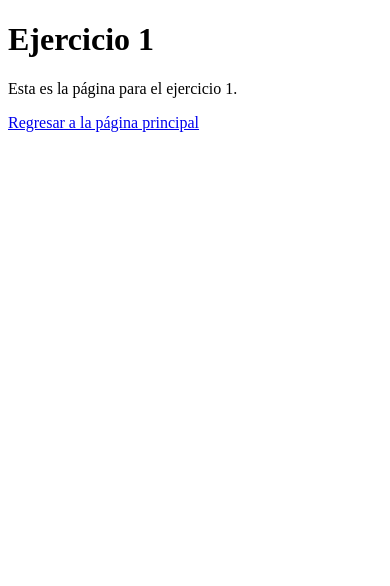
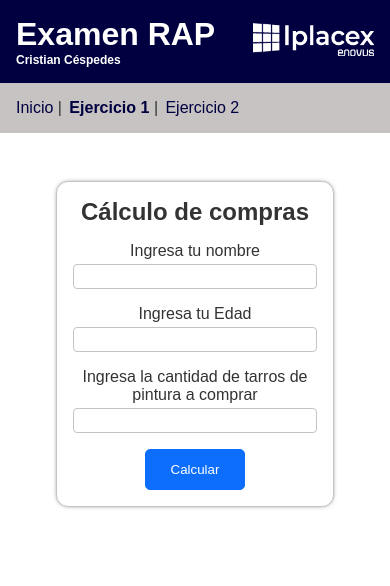
Before and after one commit to Ndroide/ex_cristianc, a Flask app: page /ejercicio1 in a window 390 px wide. Shown: the top 586 px of the page. Run offline with Flask 3, Linux system fonts and the light colour scheme.

Commit message:
examen final cris

```diff
--- a/main.py
+++ b/main.py
@@ -1,23 +1,64 @@
-from flask import Flask, render_template
+from flask import Flask, render_template, request
 
-# Crear una instancia de Flask
 app = Flask(__name__)
 
-# Ruta para la página principal
+# Usuarios registrados
+users = {
+    "juan": "admin",
+    "pepe": "user"
+}
+
+# Ruta principal con los botones
 @app.route('/')
-def home():
-    return render_template('index.html')  # Esta página se renderizará desde templates/index.html
+def index():
+    return render_template('index.html')
 
-# Ruta para el Ejercicio 1
-@app.route('/ejercicio1')
+def format_currency(value):
+    # Formato tipo moneda CLP
+    return f"${value:,.0f}".replace(",", ".")
+
+# Ejercicio 1: Formulario
+@app.route('/ejercicio1', methods=['GET', 'POST'])
 def ejercicio1():
-    return render_template('ejercicio1.html')  # Esta página se renderizará desde templates/ejercicio1.html
+    resultado = None
+    if request.method == 'POST':
+        nombre = request.form['nombre']
+        edad = int(request.form['edad'])
+        tarros = int(request.form['tarros'])
+        precio_tarros = 9000 * tarros
+        descuento = 0
 
-# Ruta para el Ejercicio 2
-@app.route('/ejercicio2')
+        # Cálculo del descuento
+        if 18 <= edad <= 30:
+            descuento = 0.15
+        elif edad > 30:
+            descuento = 0.25
+
+        total_con_descuento = precio_tarros * (1 - descuento)
+
+        resultado = {
+            'nombre': nombre,
+            'precio_tarros': format_currency(precio_tarros),
+            'total_con_descuento': format_currency(total_con_descuento)
+        }
+
+    return render_template('ejercicio1.html', resultado=resultado)
+
+# Ejercicio 2: Formulario
+@app.route('/ejercicio2', methods=['GET', 'POST'])
 def ejercicio2():
-    return render_template('ejercicio2.html')  # Esta página se renderizará desde templates/ejercicio2.html
+    mensaje = None
+    if request.method == 'POST':
+        usuario = request.form['usuario']
+        contrasena = request.form['contrasena']
 
-# Ejecutar la aplicación
-if __name__ == '__main__':
+        if usuario in users and users[usuario] == contrasena:
+            mensaje = f"Bienvenido {'administrador' if usuario == 'juan' else 'usuario'} {usuario}"
+        else:
+            mensaje = "Usuario o contraseña incorrectos"
+
+    return render_template('ejercicio2.html', mensaje=mensaje)
+
+# Ejecuta la aplicación
+if __name__ == "__main__":
     app.run(debug=True)
--- /dev/null
+++ b/static/style.css
@@ -0,0 +1,189 @@
+/* RESET */
+* {
+    margin: 0;
+    padding: 0;
+    box-sizing: border-box;
+}
+
+body {
+    font-family: Arial, sans-serif;
+    color: #333;
+}
+/* HEADER */
+header {
+    width: 100%;
+    padding: 1rem;
+    background-color: #000040;
+    display: flex;
+    flex-direction: row;
+    align-items: center;
+    justify-content: space-between;
+}
+header h1 {
+    display: flex;
+    flex-direction: column;
+    color: #ffffff;
+}
+header h1 small {
+    font-size: 12px;
+}
+.breadcrumb {
+    padding: 1rem;
+    background-color: #c6c3c2;
+}
+.breadcrumb nav ul {
+    margin: 0;
+    padding: 0;
+    display: flex;
+}
+.breadcrumb nav ul li {
+    list-style: none;
+    margin: 0 1rem 0 0;
+    position: relative;
+}
+.breadcrumb nav ul li::before {
+    content: "|";
+    width: 1.5px;
+    height: 100%;
+    display: block;
+    position: absolute;
+    top: 0; right: -6px;
+}
+.breadcrumb nav ul li:last-child:before {
+    content: unset;
+}
+.breadcrumb nav ul li a {
+    text-decoration: none;
+    color: #000040;
+}
+.breadcrumb nav ul li a:hover {
+    opacity: 0.5;
+}
+.breadcrumb nav ul li.active a {
+    font-weight: 600;
+}
+
+/* MAIN */
+main {
+    padding: 2rem;
+}
+main .center-all {
+    width: 100%;
+    height: 100%;
+    display: flex;
+    align-items: center;
+    justify-content: center;
+}
+main .center-all .btn_block {
+    width: 300px;
+    height: 300px;
+    display: block;
+    margin: 0 1.5rem;
+    background-color: purple;
+
+    font-size: 18px;
+    line-height: 1;
+    color: #ffffff;
+
+    border: none;
+    cursor: pointer;
+}
+main .center-all .btn_block:last-child {
+    background-color: green;
+}
+main .center-all .btn_block:hover {
+    background-color: #333333;
+    transition: all 0.5s ease-in-out;
+}
+
+/* PAGE: EJERCICIO 1 */
+.flex-element {
+    display: flex;
+}
+.box-container {
+    width: 50%;
+    padding: 1rem 1.5rem;
+}
+.box-container h2, .box-container h3 {
+    margin: 0 0 1rem 0;
+}
+.box-container form {
+    text-align: center;
+    background-color: #ffffff;
+    border: 1px solid #c6c3c2;
+    border-radius: 12px;
+    padding: 1rem;
+    display: flex;
+    flex-direction: column;
+    -webkit-box-shadow: 0px 0px 5px -2px rgba(0,0,0,0.75);
+    -moz-box-shadow: 0px 0px 5px -2px rgba(0,0,0,0.75);
+    box-shadow: 0px 0px 5px -2px rgba(0,0,0,0.75);
+}
+.box-container form .input {
+    margin: 0 0 1rem 0;
+    display: flex;
+    flex-direction: column;
+}
+.box-container form .input:last-child {
+    margin: 0;
+}
+.box-container form .input label {
+    margin: 0 0 .25rem 0;
+}
+.box-container form .input input {
+    padding: .25rem;
+    border: 1px solid #c6c3c2;
+    border-radius: 4px;
+}
+
+.footer-form .btn_calc {
+    width: fit-content;
+    min-width: 100px;
+    padding: .75rem;
+    color: #ffffff;
+    background-color: #0d6efd;
+    border: 1px solid #0d6efd;
+    border-radius: 5px;
+    cursor: pointer;
+}
+.footer-form .btn_calc:hover {
+    color: #0d6efd;
+    background-color: #ffffff;
+}
+
+.box-container .drop-table {
+    width: 100%;
+    border-collapse: collapse;
+    border-radius: 12px;
+    overflow: hidden;
+    -webkit-box-shadow: 0px 0px 5px -2px rgba(0,0,0,0.75);
+    -moz-box-shadow: 0px 0px 5px -2px rgba(0,0,0,0.75);
+    box-shadow: 0px 0px 5px -2px rgba(0,0,0,0.75);
+}
+.box-container .drop-table thead {
+    background-color: #0d6efd;
+    color: #ffffff;
+}
+.box-container .drop-table thead tr th {
+    padding: .25rem;
+    text-align: start;
+}
+.box-container .drop-table tr td {
+    padding: .25rem;
+}
+.box-container .drop-table tbody tr:nth-child(odd) {
+    background-color: #f2f2f2;
+}
+
+/* MEDIAQUERY */
+@media (max-width: 600px) {
+    .center-all, .flex-element {
+        flex-direction: column;
+    }
+    main .center-all .btn_block {
+        margin: 1.5rem;
+    }
+    .box-container {
+        width: 100%;
+    }
+}
--- a/templates/ejercicio1.html
+++ b/templates/ejercicio1.html
@@ -1,13 +1,78 @@
 <!DOCTYPE html>
-<html lang="en">
+<html lang="es">
 <head>
     <meta charset="UTF-8">
     <meta name="viewport" content="width=device-width, initial-scale=1.0">
-    <title>Ejercicio 1</title>
+    <title>Ejercicio 1 | Cristian Céspedes</title>
+    <link rel="stylesheet" href="{{ url_for('static', filename='style.css') }}">
 </head>
 <body>
-    <h1>Ejercicio 1</h1>
-    <p>Esta es la página para el ejercicio 1.</p>
-    <a href="/">Regresar a la página principal</a>
+    <header>
+        <h1>Examen RAP <small>Cristian Céspedes</small></h1>
+        <div class="logo">
+            <img src="../static/img/CustomNavigationLogo.png" alt="iplacex" width="121">
+        </div>
+    </header>
+    <section class="breadcrumb">
+        <nav>
+            <ul>
+                <li><a href="/">Inicio</a></li>
+                <li class="active"><a href="/ejercicio1">Ejercicio 1</a></li>
+                <li><a href="/ejercicio2">Ejercicio 2</a></li>
+            </ul>
+        </nav>
+    </section>
+    <main class="flex-element">
+        <div class="box-container">
+            <form method="POST" action="/ejercicio1">
+                <div class="header-form">
+                    <h2>Cálculo de compras</h2>
+                </div>
+                <div class="input">
+                    <label for="nombre">Ingresa tu nombre</label>
+                    <input type="text" id="nombre" name="nombre" required>
+                </div>
+                <div class="input">
+                    <label for="edad">Ingresa tu Edad</label>
+                    <input type="number" id="edad" name="edad" required>
+                </div>
+                <div class="input">
+                    <label for="tarros">Ingresa la cantidad de tarros de pintura a comprar</label>
+                    <input type="number" id="tarros" name="tarros" required>
+                </div>
+                <div class="footer-form">
+                    <button class="btn_calc" type="submit">Calcular</button>
+                </div>
+            </form>
+        </div>
+
+        <div class="box-container">
+            {% if resultado %}
+            <h3>Resultado</h3>
+            <table class="drop-table">
+                <thead>
+                    <tr>
+                        <th>Campo</th>
+                        <th>Detalle</th>
+                    </tr>
+                </thead>
+                <tbody>
+                    <tr>
+                        <td>Nombre</td>
+                        <td>{{ resultado.nombre }}</td>
+                    </tr>
+                    <tr>
+                        <td>Total sin descuento</td>
+                        <td>{{ resultado.precio_tarros }}</td>
+                    </tr>
+                    <tr>
+                        <td>Total con descuento</td>
+                        <td>{{ resultado.total_con_descuento }}</td>
+                    </tr>
+                </tbody>
+            </table>
+            {% endif %}
+        </div>
+    </main>
 </body>
 </html>
```
Also changed, not shown: templates/ejercicio2.html (+44 -5 lines), templates/index.html (+15 -7 lines), static/img/CustomNavigationLogo.png (added), 10 other files.
